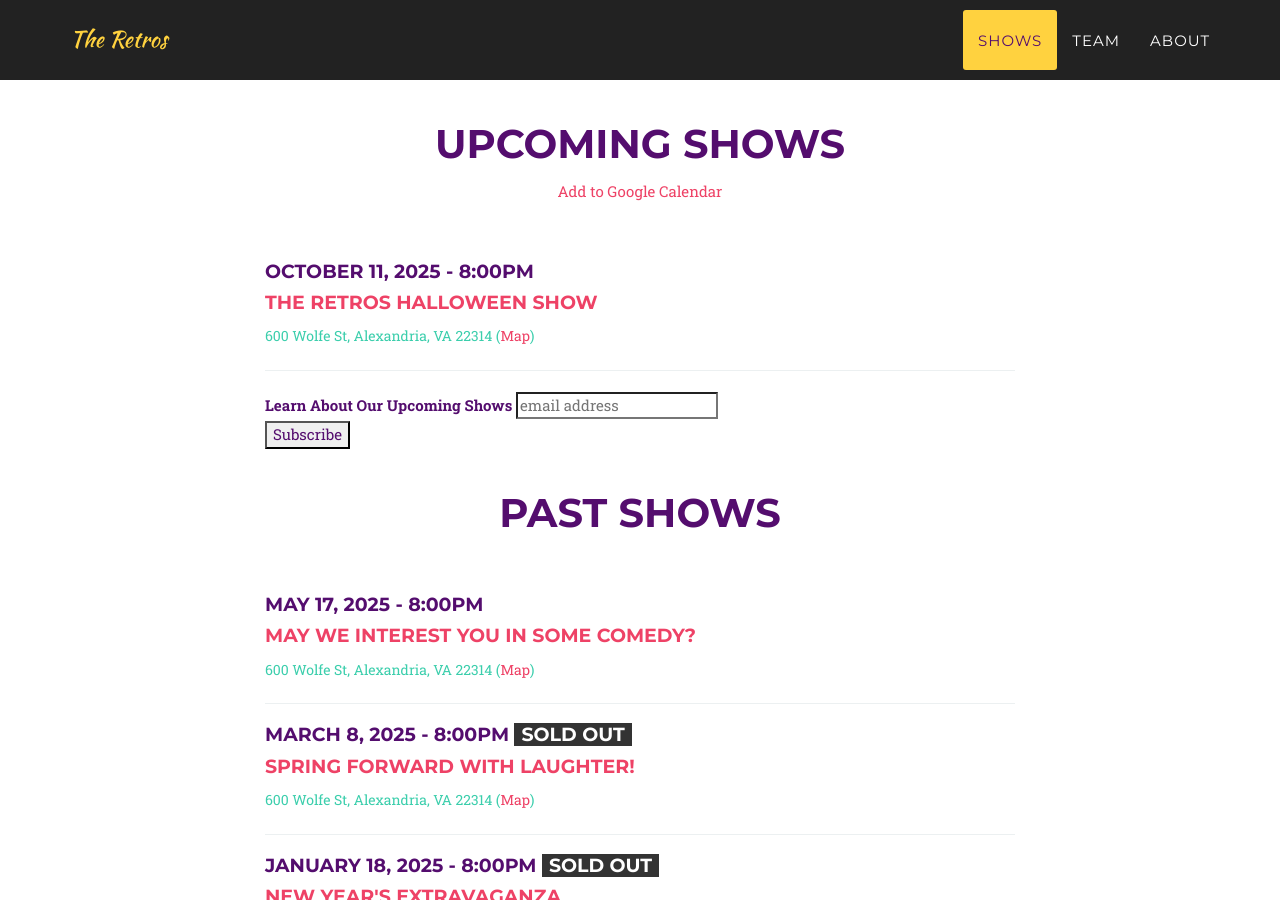
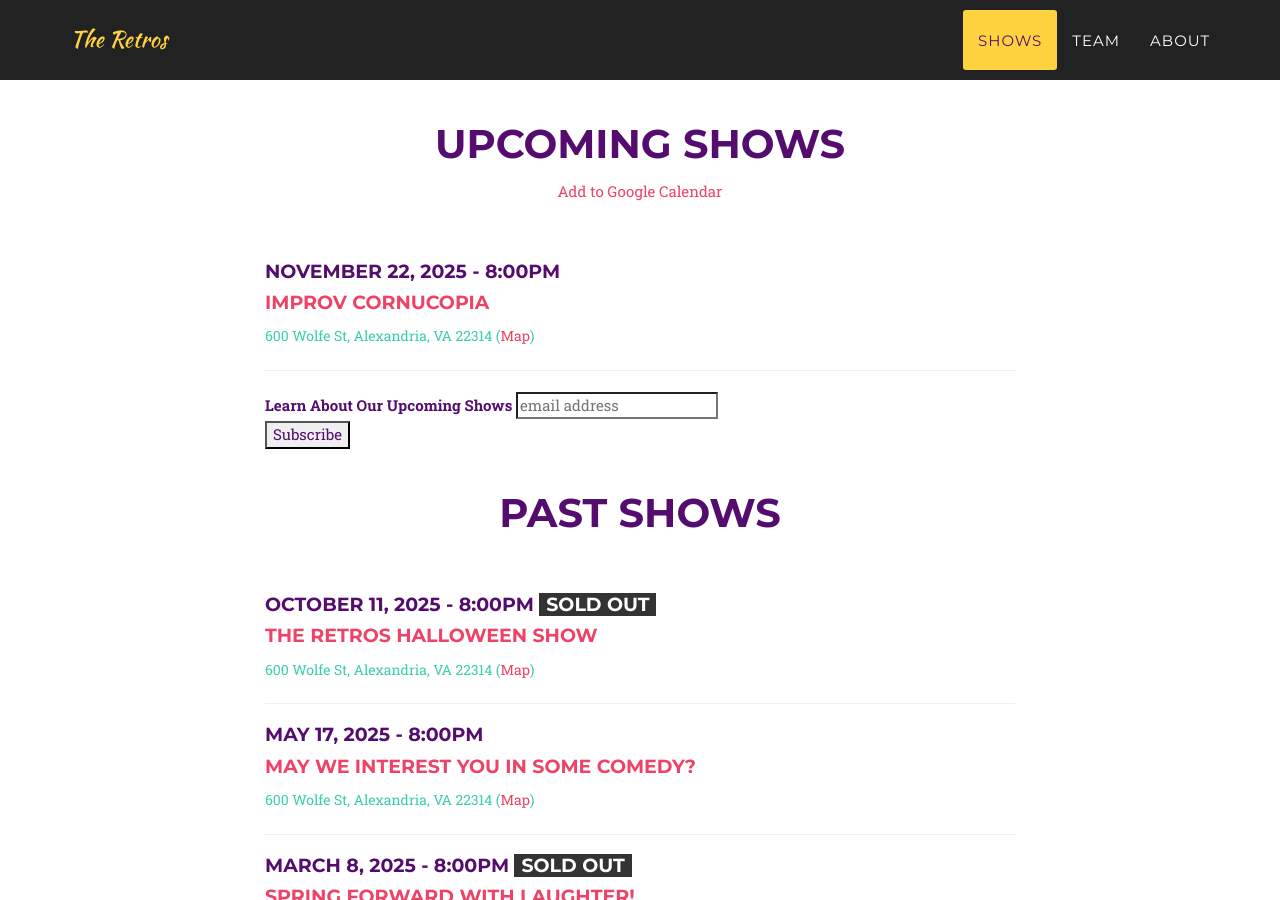
Before and after one commit to yig/RetrosImprovWeb, a Jekyll site: the page built from index.html, in a window 1280 px wide and 900 px high, scrolled down 911 px. Built offline with Jekyll 4.4.1, drawn with Linux system fonts in a browser that asks for light colours; some web fonts are replaced; comment, search, counter and statistics services are not loaded; some of the changed text lies outside the part shown.

Commit message:
november show

```diff
--- a/_config.yml
+++ b/_config.yml
@@ -6,11 +6,16 @@ email: retrocessionist.improv@gmail.com
 description: "The Retros - Improv Comedy in Alexandria, VA"
 
 shows:
+- date: November 22, 2025
+  time: 8:00pm
+  title: "Improv Cornucopia"
+  location: 600 Wolfe St, Alexandria, VA 22314
+past_shows:
 - date: October 11, 2025
   time: 8:00pm
   title: "The Retros Halloween Show"
   location: 600 Wolfe St, Alexandria, VA 22314
-past_shows:
+  sold_out: True
 - date: May 17, 2025
   time: 8:00pm
   title: "May we interest you in some comedy?"
```
